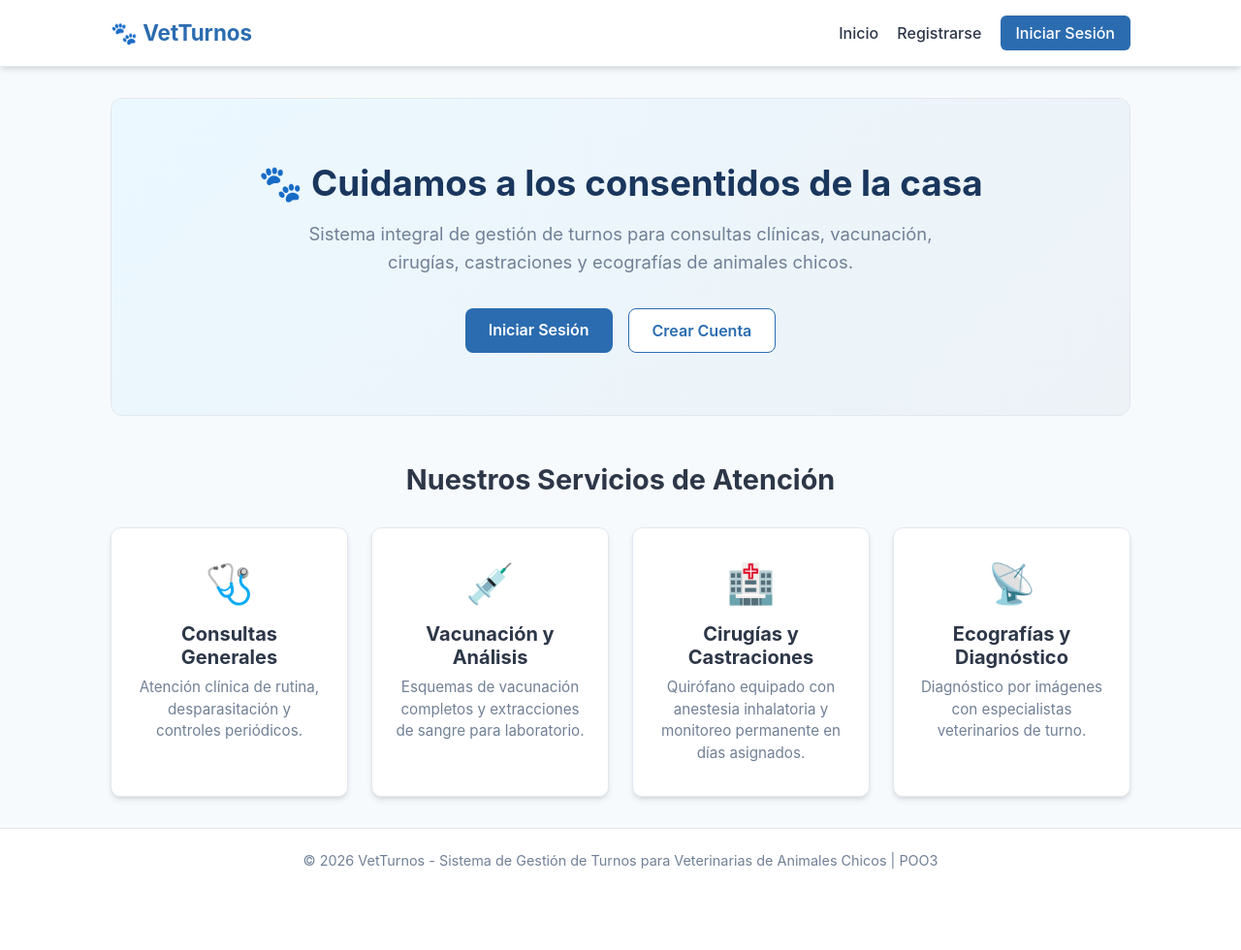
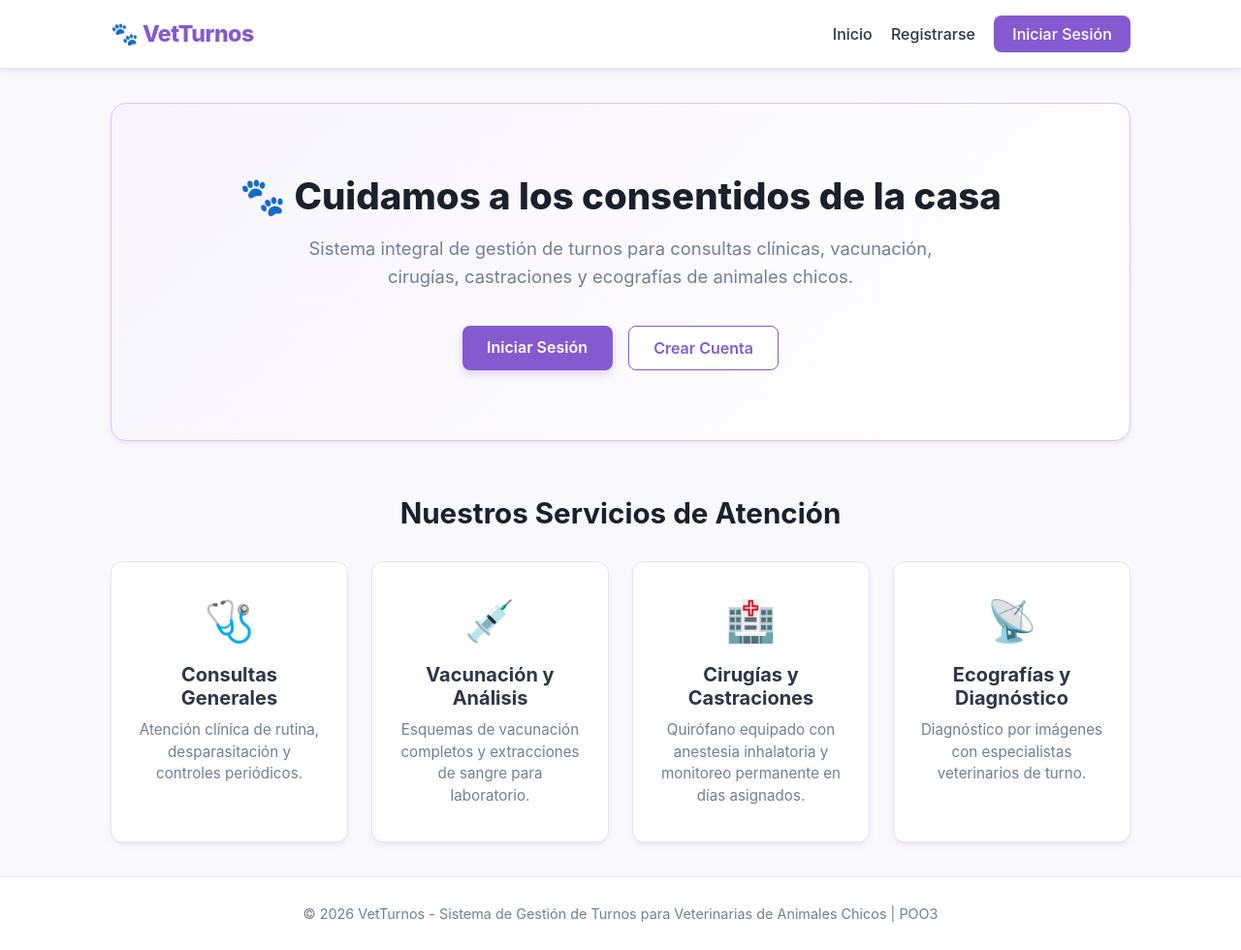
Before and after one commit to JonathanCondori9/POO3---Proyecto-Final, a Flask app: page / in a window 1280 px wide. Shown: the whole page at 97% size. Before the commit the page ends 897 px from the top, so only its background shows below. Run offline with Flask 3, Linux system fonts and the light colour scheme.

Commit message:
UI: Actualizacion de paleta de colores a violeta (#855ad0) y blanco

```diff
--- a/static/css/styles.css
+++ b/static/css/styles.css
@@ -1,16 +1,29 @@
 :root {
-    --primary-color: #2b6cb0;
-    --primary-hover: #2c5282;
-    --secondary-color: #48bb78;
-    --secondary-hover: #38a169;
+    /* Paleta Principal: Violeta (#855ad0) y Blanco */
+    --primary-color: #855ad0;
+    --primary-hover: #6f42be;
+    --primary-light: #f5f2fd;
+    --primary-subtle: #ede7f9;
+    --primary-border: #d8c8f6;
+
+    --secondary-color: #6c5ce7;
+    --secondary-hover: #5a4bcf;
+
     --danger-color: #e53e3e;
     --danger-hover: #c53030;
+    --danger-light: #fff5f5;
+
+    --success-color: #38a169;
+    --success-light: #f0fff4;
+
+    /* Neutros */
     --text-dark: #2d3748;
     --text-muted: #718096;
-    --bg-light: #f7fafc;
+    --bg-light: #f9f8fc;
     --white: #ffffff;
-    --border-color: #e2e8f0;
-    --shadow: 0 4px 6px -1px rgba(0, 0, 0, 0.1), 0 2px 4px -1px rgba(0, 0, 0, 0.06);
+    --border-color: #e8e3f2;
+    --shadow: 0 4px 6px -1px rgba(133, 90, 208, 0.08), 0 2px 4px -1px rgba(0, 0, 0, 0.04);
+    --shadow-hover: 0 10px 20px -3px rgba(133, 90, 208, 0.15);
 }
 
 * {
@@ -48,10 +61,14 @@ body {
 }
 
 .brand-logo {
-    font-size: 1.4rem;
-    font-weight: 700;
+    font-size: 1.45rem;
+    font-weight: 800;
     color: var(--primary-color);
     text-decoration: none;
+    display: flex;
+    align-items: center;
+    gap: 0.4rem;
+    letter-spacing: -0.5px;
 }
 
 .nav-links {
@@ -83,32 +100,35 @@ body {
 .btn-login {
     background-color: var(--primary-color);
     color: var(--white) !important;
-    padding: 0.5rem 1rem;
-    border-radius: 6px;
-    transition: background-color 0.2s;
+    padding: 0.55rem 1.2rem;
+    border-radius: 8px;
+    font-weight: 600;
+    transition: background-color 0.2s, transform 0.1s;
 }
 
 .btn-login:hover {
     background-color: var(--primary-hover) !important;
+    transform: translateY(-1px);
 }
 
 .btn-logout {
-    background-color: #edf2f7;
+    background-color: #f7fafc;
     color: var(--danger-color) !important;
     padding: 0.4rem 0.8rem;
     border-radius: 6px;
     font-size: 0.9rem;
+    border: 1px solid #fed7d7;
     transition: background-color 0.2s;
 }
 
 .btn-logout:hover {
-    background-color: #fed7d7 !important;
+    background-color: var(--danger-light) !important;
 }
 
 .badge-role {
-    background-color: #9b2c2c;
+    background-color: var(--primary-color);
     color: var(--white) !important;
-    padding: 0.25rem 0.6rem;
+    padding: 0.25rem 0.7rem;
     border-radius: 12px;
     font-size: 0.8rem;
     font-weight: 600;
@@ -120,7 +140,7 @@ body {
     max-width: 1100px;
     width: 100%;
     margin: 0 auto;
-    padding: 2rem 1.5rem;
+    padding: 2.2rem 1.5rem;
 }
 
 /* Page Header */
@@ -145,25 +165,27 @@ body {
 
 /* Hero Section */
 .hero-section {
-    background: linear-gradient(135deg, #ebf8ff 0%, #edf2f7 100%);
-    padding: 4rem 2rem;
-    border-radius: 12px;
+    background: linear-gradient(135deg, #f7f4fd 0%, #ffffff 100%);
+    padding: 4.5rem 2rem;
+    border-radius: 16px;
     text-align: center;
-    margin-bottom: 3rem;
-    border: 1px solid var(--border-color);
+    margin-bottom: 3.5rem;
+    border: 1px solid var(--primary-border);
+    box-shadow: var(--shadow);
 }
 
 .hero-content h1 {
-    font-size: 2.3rem;
-    color: #1a365d;
+    font-size: 2.4rem;
+    color: #1a202c;
     margin-bottom: 1rem;
+    font-weight: 800;
 }
 
 .hero-content p {
     font-size: 1.15rem;
     color: var(--text-muted);
-    max-width: 700px;
-    margin: 0 auto 2rem auto;
+    max-width: 680px;
+    margin: 0 auto 2.2rem auto;
     line-height: 1.6;
 }
 
@@ -176,37 +198,43 @@ body {
 /* Buttons */
 .btn {
     display: inline-block;
-    padding: 0.75rem 1.5rem;
+    padding: 0.75rem 1.6rem;
     font-weight: 600;
     border-radius: 8px;
     text-decoration: none;
     border: none;
     cursor: pointer;
     text-align: center;
-    transition: transform 0.1s, background-color 0.2s;
+    transition: transform 0.15s, background-color 0.2s, box-shadow 0.2s;
+}
+
+.btn:hover {
+    transform: translateY(-1px);
 }
 
 .btn-primary {
     background-color: var(--primary-color);
     color: var(--white);
+    box-shadow: 0 4px 10px rgba(133, 90, 208, 0.25);
 }
 
 .btn-primary:hover {
     background-color: var(--primary-hover);
+    box-shadow: 0 6px 14px rgba(133, 90, 208, 0.35);
 }
 
 .btn-secondary {
     background-color: var(--white);
     color: var(--primary-color);
-    border: 1px solid var(--primary-color);
+    border: 1.5px solid var(--primary-color);
 }
 
 .btn-secondary:hover {
-    background-color: #ebf8ff;
+    background-color: var(--primary-light);
 }
 
 .btn-sm {
-    padding: 0.45rem 0.9rem;
+    padding: 0.45rem 0.95rem;
     font-size: 0.9rem;
 }
 
@@ -217,8 +245,9 @@ body {
 /* Services Grid */
 .services-section h2 {
     text-align: center;
-    font-size: 1.8rem;
+    font-size: 1.85rem;
     margin-bottom: 2rem;
+    color: #1a202c;
 }
 
 .services-grid {
@@ -229,28 +258,29 @@ body {
 
 .service-card {
     background-color: var(--white);
-    padding: 2rem 1.5rem;
-    border-radius: 10px;
+    padding: 2.2rem 1.6rem;
+    border-radius: 12px;
     border: 1px solid var(--border-color);
     box-shadow: var(--shadow);
     text-align: center;
-    transition: transform 0.2s, box-shadow 0.2s;
+    transition: transform 0.2s, box-shadow 0.2s, border-color 0.2s;
 }
 
 .service-card:hover {
     transform: translateY(-4px);
-    box-shadow: 0 10px 15px -3px rgba(0, 0, 0, 0.1);
+    box-shadow: var(--shadow-hover);
+    border-color: var(--primary-border);
 }
 
 .service-icon {
-    font-size: 2.5rem;
-    margin-bottom: 1rem;
+    font-size: 2.6rem;
+    margin-bottom: 1.2rem;
     display: inline-block;
 }
 
 .service-card h3 {
     font-size: 1.25rem;
-    margin-bottom: 0.5rem;
+    margin-bottom: 0.6rem;
     color: #2d3748;
 }
 
@@ -495,21 +539,21 @@ body {
 
 .alert {
     padding: 0.85rem 1.25rem;
-    border-radius: 6px;
+    border-radius: 8px;
     margin-bottom: 1rem;
     font-weight: 500;
 }
 
-.alert-success { background-color: #c6f6d5; color: #22543d; border: 1px solid #9ae6b4; }
-.alert-danger { background-color: #fed7d7; color: #742a2a; border: 1px solid #feb2b2; }
-.alert-info { background-color: #bee3f8; color: #2a4365; border: 1px solid #90cdf4; }
+.alert-success { background-color: var(--success-light); color: #22543d; border: 1px solid #9ae6b4; }
+.alert-danger { background-color: var(--danger-light); color: #742a2a; border: 1px solid #feb2b2; }
+.alert-info { background-color: var(--primary-light); color: #442a78; border: 1px solid var(--primary-border); }
 
 /* Footer */
 .footer {
     background-color: var(--white);
     border-top: 1px solid var(--border-color);
     text-align: center;
-    padding: 1.5rem;
+    padding: 1.8rem;
     color: var(--text-muted);
     font-size: 0.9rem;
     margin-top: auto;
```
Also changed, not shown: other parts of static/css/styles.css (+46 -32 lines).
